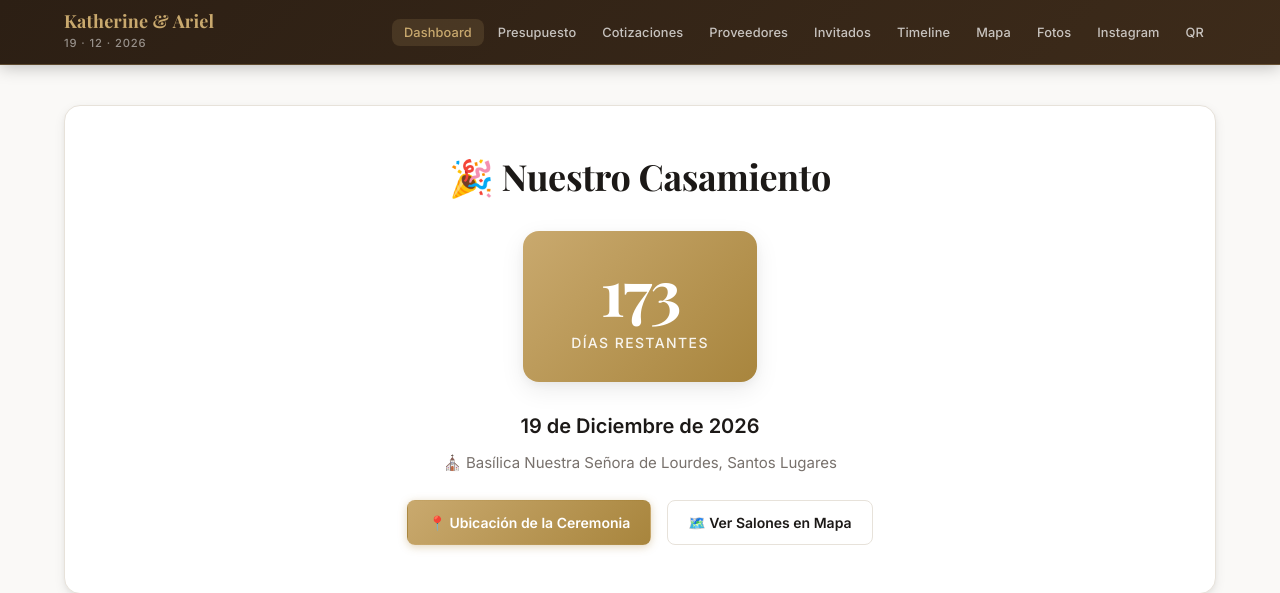
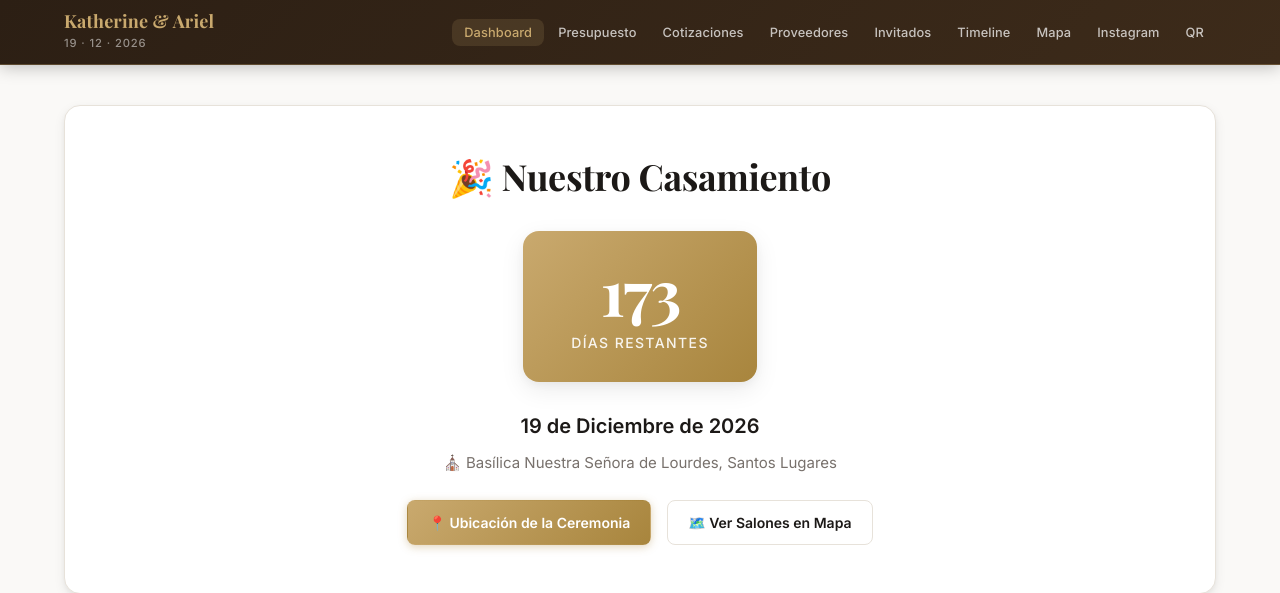
Before and after one commit to arielcardoso-ar/casamiento-katherine-ariel, a Flask app: page / in a window 1280 px wide. Shown: the top 593 px of the page. Run offline with Flask 3, Linux system fonts and the light colour scheme.

Commit message:
Arreglar link roto /galeria en navbar interna
Co-authored-by: Cursor <cursoragent@cursor.com>

```diff
--- a/templates/base.html
+++ b/templates/base.html
@@ -24,7 +24,6 @@
                 <li><a href="/invitados" class="{% if request.path == '/invitados' %}active{% endif %}">Invitados</a></li>
                 <li><a href="/timeline" class="{% if request.path == '/timeline' %}active{% endif %}">Timeline</a></li>
                 <li><a href="/mapa" class="{% if request.path == '/mapa' %}active{% endif %}">Mapa</a></li>
-                <li><a href="/galeria" class="{% if request.path == '/galeria' %}active{% endif %}">Fotos</a></li>
                 <li><a href="/instagram" class="{% if request.path == '/instagram' %}active{% endif %}">Instagram</a></li>
                 <li><a href="/qr-page" class="{% if request.path == '/qr-page' %}active{% endif %}">QR</a></li>
             </ul>
```
